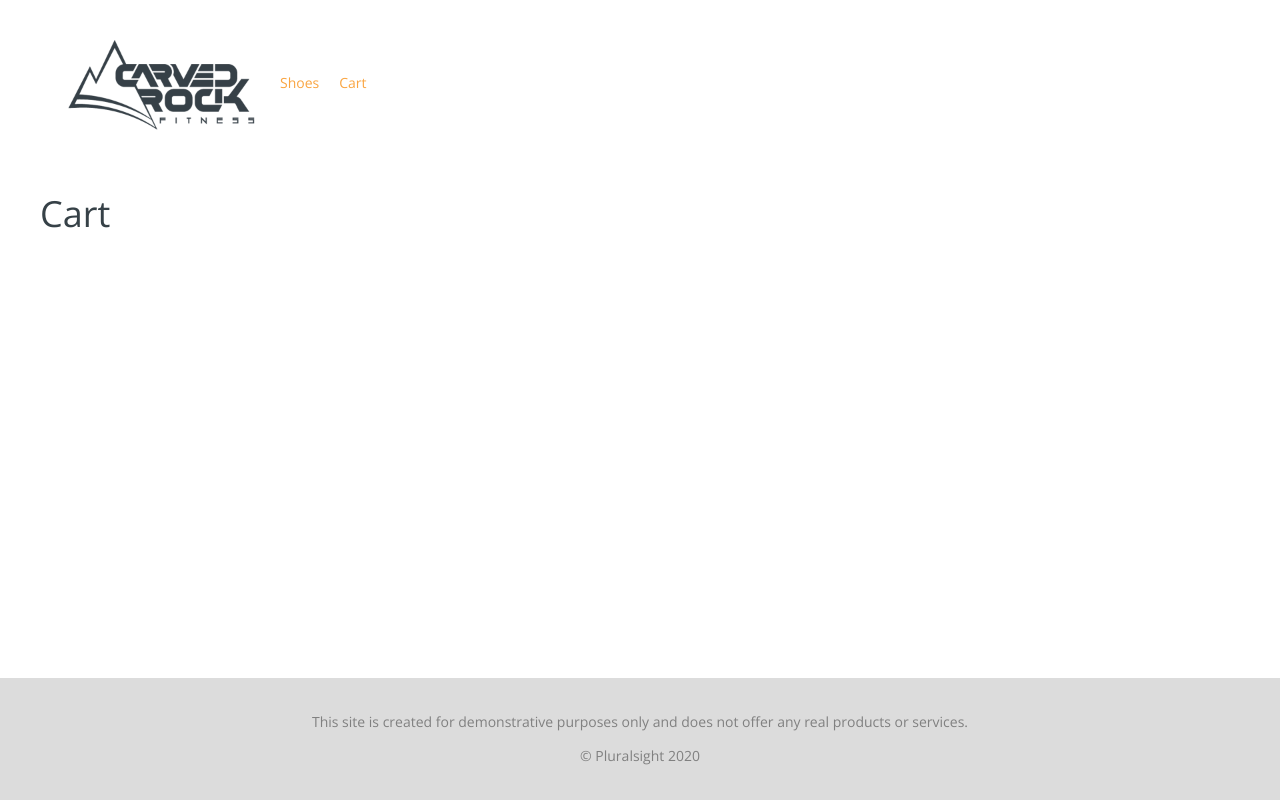
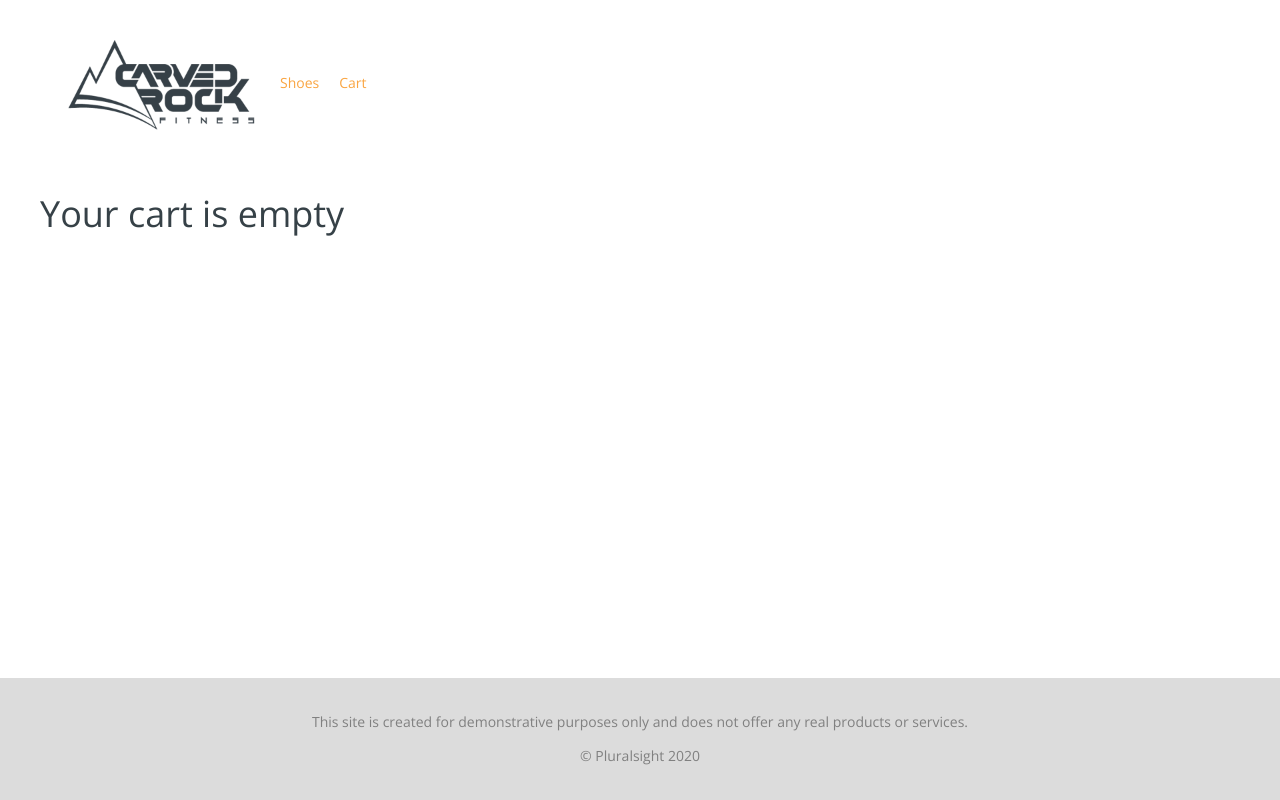
Before and after one commit to blondfro/Managing_State_Training, a React (Create React App) app: page /cart in a window 1280 px wide. Built offline with nearby package versions, Linux system fonts and the light colour scheme; no server answers.

Commit message:
updated the cart header to reflect number of items in the cart.

```diff
--- a/src/Cart.jsx
+++ b/src/Cart.jsx
@@ -41,10 +41,15 @@ export default function Cart({ cart, updateQuantity }) {
 
   if (loading) return <Spinner />;
   if (error) throw error;
+  const numItemsInCart = cart.reduce((total, item) => total + item.quantity, 0);
 
   return (
     <section id="cart">
-      <h1>Cart</h1>
+      <h1>
+        {numItemsInCart === 0
+          ? "Your cart is empty"
+          : `${numItemsInCart} Item${numItemsInCart > 1 ? "s" : ""} in My Cart`}
+      </h1>
       <ul>{cart.map(renderItem)}</ul>
     </section>
   );
```
